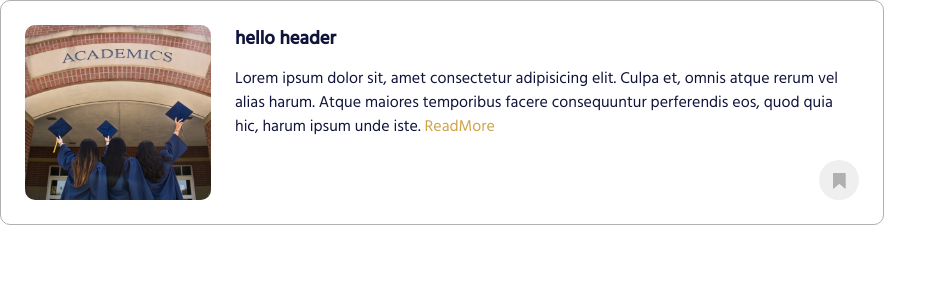
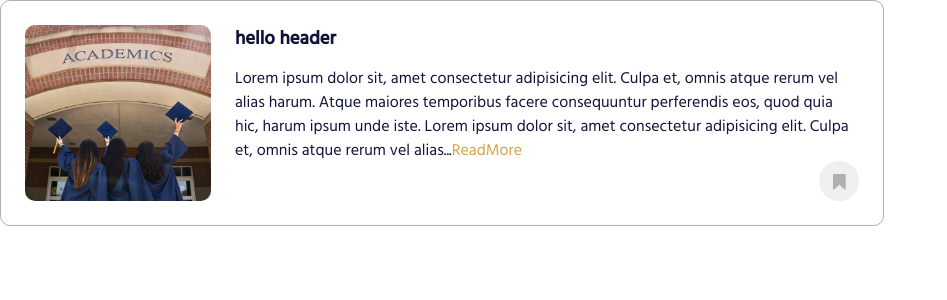
Before and after one commit to CDiala/school-finder, a React (Create React App) app in the folder client/: page / in a window 1280 px wide. Shown: the top 300 px of the page, without its empty margins (0-947 px from the left). Built offline with nearby package versions, Linux system fonts and the light colour scheme.

Commit message:
Modified the component.

```diff
--- a/client/src/App.js
+++ b/client/src/App.js
@@ -13,9 +13,8 @@ function App() {
           src={graduation}
           alt={"template"}
           header="hello header"
-          body={`Lorem ipsum dolor sit, amet consectetur adipisicing elit. Culpa
-          et, omnis atque rerum vel alias harum. Atque maiores temporibus facere
-          consequuntur perferendis eos, quod quia hic, harum ipsum unde iste.`}
+          body={`Lorem ipsum dolor sit, amet consectetur adipisicing elit. Culpa et, omnis atque rerum vel alias harum. Atque maiores temporibus facere consequuntur perferendis eos, quod quia hic, harum ipsum unde iste. Lorem ipsum dolor sit, amet consectetur adipisicing elit. Culpa et, omnis atque rerum vel alias harum. Atque maiores temporibus facere consequuntur perferendis eos, quod quia hic,`}
+          charLength={300}
           readMore={<ReadMore path={"./"} />}
           bookmark={<Bookmark />}
         />
--- a/client/src/components/shared/ExtraLargeCard/ExtraLargeCard.js
+++ b/client/src/components/shared/ExtraLargeCard/ExtraLargeCard.js
@@ -1,8 +1,17 @@
-import { trimString } from "../../../utils/formatter";
+import { trimString, appendReadMoreLink } from "../../../utils/formatter";
 
 import "./ExtraLargeCard.css";
 
-const ExtraLargeCard = ({ src, alt, header, body, readMore, bookmark }) => {
+const ExtraLargeCard = ({
+  src,
+  alt,
+  header,
+  body,
+  charLength,
+  readMore,
+  bookmark,
+}) => {
+  const isLongText = appendReadMoreLink(trimString(body, charLength));
   return (
     <div className="xl-card-container">
       <div className="xl-card-img-box">
@@ -12,8 +21,8 @@ const ExtraLargeCard = ({ src, alt, header, body, readMore, bookmark }) => {
         <div className="xl-card-text">
           <h3 className="xl-card-header">{header}</h3>
           <p>
-            {trimString(body, 350) + " "}
-            {readMore}
+            {trimString(body, charLength)}
+            {isLongText ? readMore : undefined}
           </p>
         </div>
         <div className="bookmark">{bookmark}</div>
```
